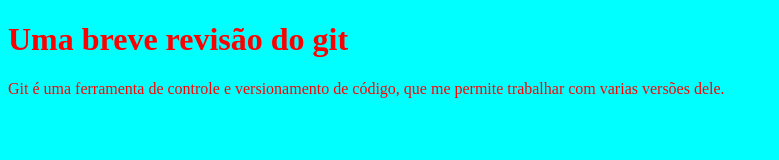
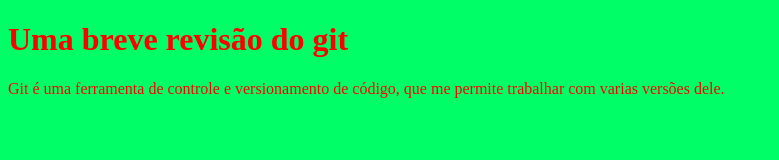
Before and after one commit to HugoAntonioF01/Revisao-Git, a plain HTML site: page index.html in a window 1280 px wide. Shown: the whole page, without its empty margins (0-779 px from the left). Drawn offline with Linux system fonts and the light colour scheme.

Commit message:
Segunda versão

```diff
--- a/style.css
+++ b/style.css
@@ -1,4 +1,4 @@
 body{
-    background-color: aqua;
+    background-color:rgb(0, 255, 102);
     color: red;
 }
```
